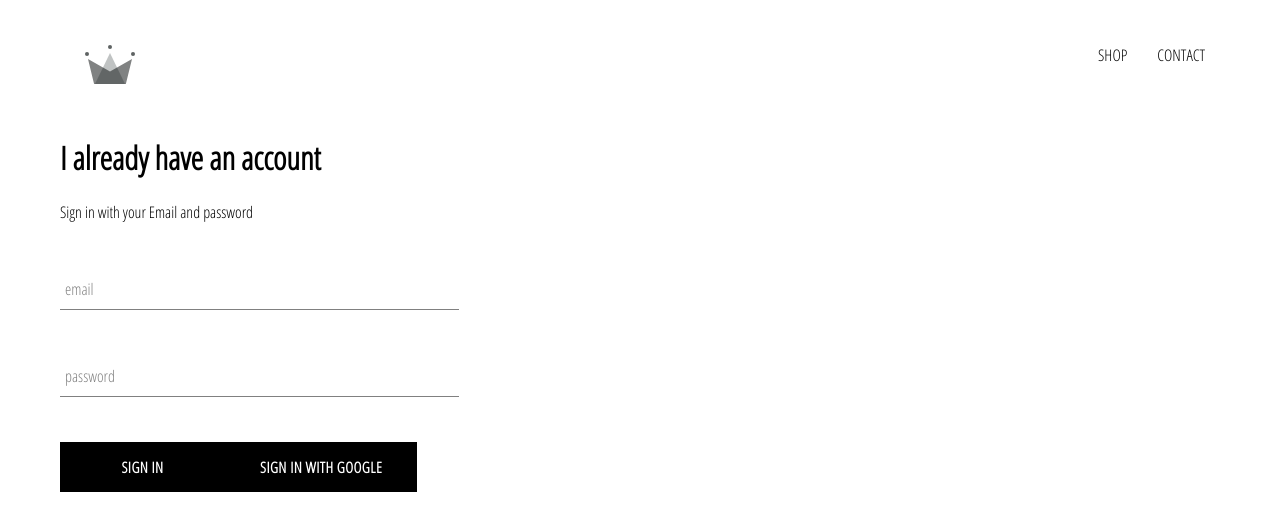
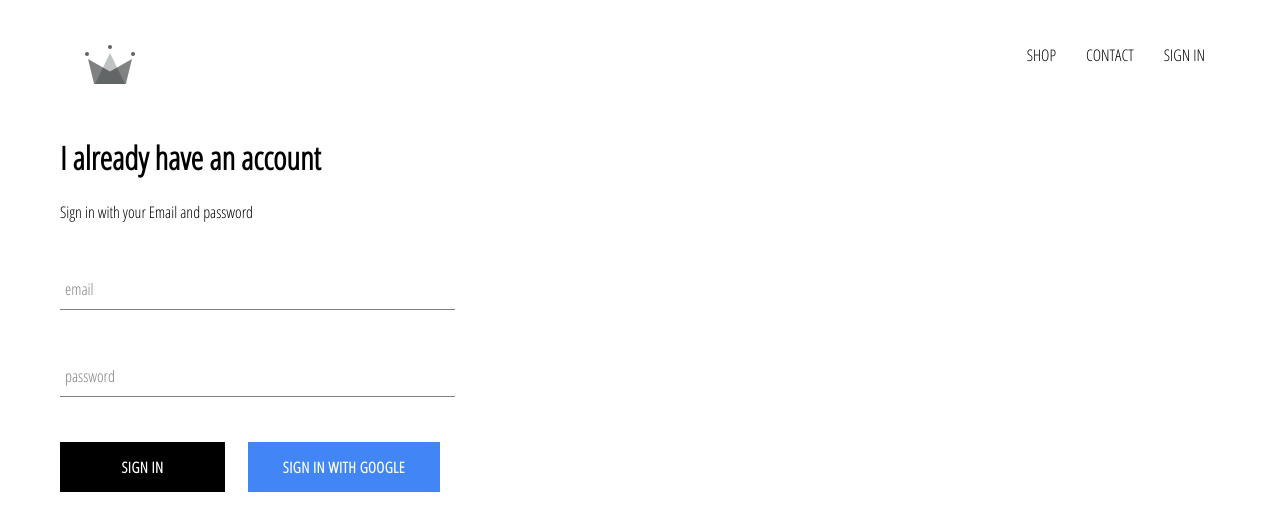
Before and after one commit to AmjadWebDev/E-commerce-crown, a React (Create React App) app: page /signin in a window 1280 px wide. Shown: the top 530 px of the page. Built offline with nearby package versions, Linux system fonts and the light colour scheme; no server answers.

Commit message:
add sign out and cutomiz btn google

```diff
--- a/src/App.js
+++ b/src/App.js
@@ -5,11 +5,32 @@
 import ShopPage from "./pages/shop/shop.component";
 import Header from "./components/header/header.component";
 import SignInAndSignUp from "./pages/sign-in-and-sign-up/sign-in-and-sign-up.component";
+import { auth } from "./firebase/firebase.utils";
 
-function App() {
+class App extends React.Component {
+  constructor() {
+    super();
+    this.state = {
+      currentUser: null,
+    };
+  }
+
+  unsubscribeFromAuth = null;
+
+  componentDidMount() {
+    this.unsubscribeFromAuth = auth.onAuthStateChanged((user) => {
+      this.setState({ currentUser: user });
+      console.log(user);
+    });
+  }
+  componentWillUnmount() {
+    this.unsubscribeFromAuth();
+  }
+
+  render() {
     return (
       <div>
-      <Header />
+        <Header currentUser={this.state.currentUser} />
         <Switch>
           <Route exact path="/" component={Homepage} />
           <Route path="/shop" component={ShopPage} />
@@ -18,5 +39,6 @@
       </div>
     );
   }
+}
 
 export default App;
--- a/src/components/custom-button/custom-button.component.jsx
+++ b/src/components/custom-button/custom-button.component.jsx
@@ -1,8 +1,8 @@
 import React from "react";
 import "./custom-button.styles.scss";
 
-const CustomButton = ({ children, ...otherProps }) => (
-  <button className="custom-button" {...otherProps}>
+const CustomButton = ({ children, isGoogleSignIN, ...otherProps }) => (
+  <button className={`${isGoogleSignIN ? "google-sign-in" : ""} custom-button`} {...otherProps}>
     {children}
   </button>
 );
--- a/src/components/custom-button/custom-button.styles.scss
+++ b/src/components/custom-button/custom-button.styles.scss
@@ -19,4 +19,12 @@
     color: black;
     border: 1px solid black;
   }
+  &.google-sign-in {
+    background-color: #4285f4;
+    color: white;
+    &:hover {
+      background-color: #357ae8;
+      border: none;
+    }
+  }
 }
--- a/src/components/directory/directory.component.jsx
+++ b/src/components/directory/directory.component.jsx
@@ -11,7 +11,7 @@
           title: "hats",
           imageUrl: "https://i.ibb.co/cvpntL1/hats.png",
           id: 1,
-          linkUrl: "hats",
+          linkUrl: "shop/hats",
         },
         {
           title: "jackets",
--- a/src/components/header/header.component.jsx
+++ b/src/components/header/header.component.jsx
@@ -2,8 +2,9 @@
 import "./header.styles.scss";
 import { Link } from "react-router-dom";
 import { ReactComponent as Logo } from "../../assests/crown.svg";
+import { auth } from "../../firebase/firebase.utils";
 
-const Header = () => (
+const Header = ({ currentUser }) => (
   <div className="header">
     <Link className="logo-container" to="/">
       <Logo className="logo" />
@@ -15,6 +16,15 @@
       <Link to="/contact" className="option">
         CONTACT
       </Link>
+      {currentUser ? (
+        <div className="option" onClick={() => auth.signOut()}>
+          SIGN OUT
+        </div>
+      ) : (
+        <Link className="option" to="/signin">
+          SIGN IN
+        </Link>
+      )}
     </div>
   </div>
 );
--- a/src/components/header/header.styles.scss
+++ b/src/components/header/header.styles.scss
@@ -20,6 +20,7 @@
 
     .option {
       padding: 10px 15px;
+      cursor: pointer;
     }
   }
 }
--- a/src/components/sign-in/sign-in.component.jsx
+++ b/src/components/sign-in/sign-in.component.jsx
@@ -2,7 +2,7 @@
 import "./sign-in.styles.scss";
 import FormInput from "../form-input/form-input.component";
 import CustomButton from "../custom-button/custom-button.component";
-import signInWithGoogle from "../../firebase/firebase.utils";
+import { signInWithGoogle } from "../../firebase/firebase.utils";
 
 class SignIn extends React.Component {
   constructor(props) {
@@ -32,9 +32,12 @@
           <FormInput type="email" name="email" value={this.state.email} label="email" handleChange={this.handleChange} required />
 
           <FormInput type="password" name="password" value={this.state.password} label="password" handleChange={this.handleChange} required />
-
-          <CustomButton type="submit">Sign in</CustomButton>
-          <CustomButton onClick={signInWithGoogle}>Sign in with Google</CustomButton>
+          <div className="buttons">
+            <CustomButton type="submit">Sign in</CustomButton>
+            <CustomButton onClick={signInWithGoogle} isGoogleSignIN>
+              Sign in with Google
+            </CustomButton>
+          </div>
         </form>
       </div>
     );
--- a/src/components/sign-in/sign-in.styles.scss
+++ b/src/components/sign-in/sign-in.styles.scss
@@ -1,8 +1,12 @@
 .sign-in {
-  width: 30vw;
+  width: 380px;
   display: flex;
   flex-direction: column;
 }
 .title {
   margin: 10px 0;
 }
+.buttons {
+  display: flex;
+  justify-content: space-between;
+}
```
Lines whose indentation alone changed are shown as unchanged.
